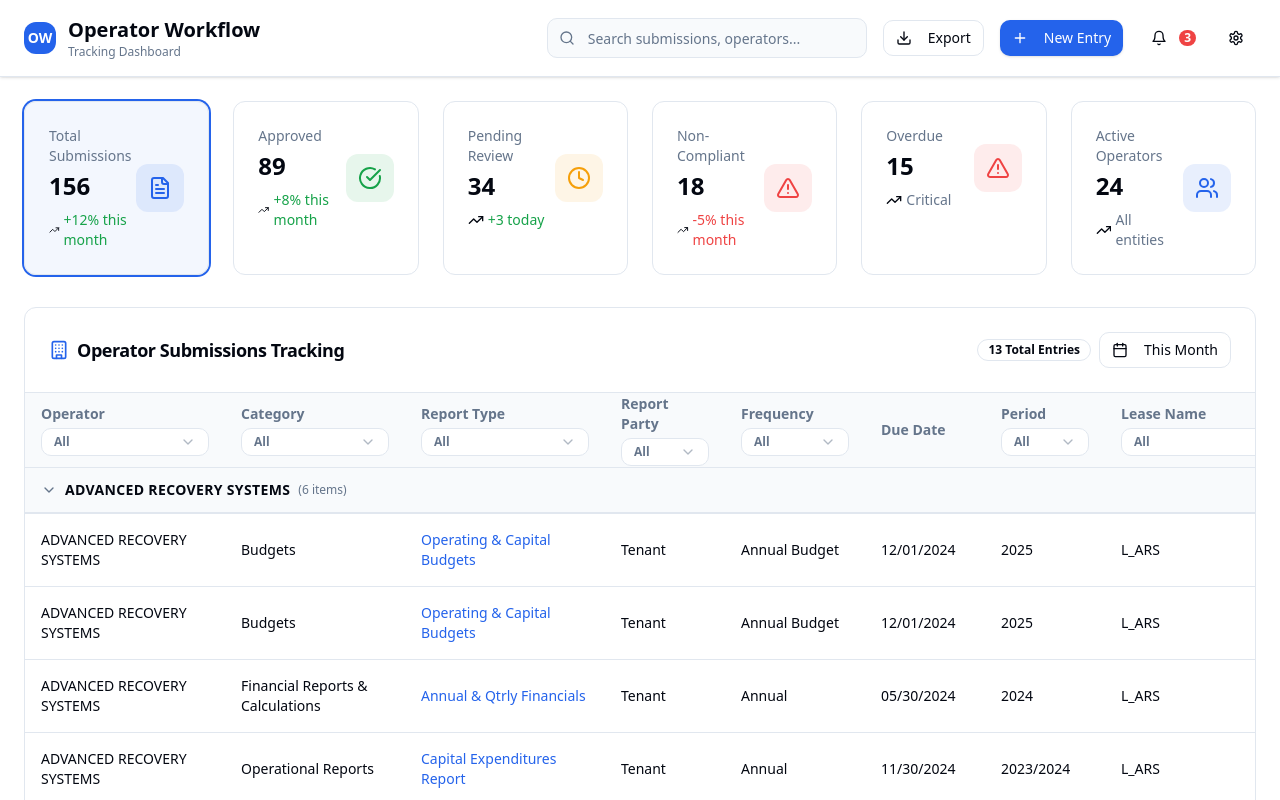
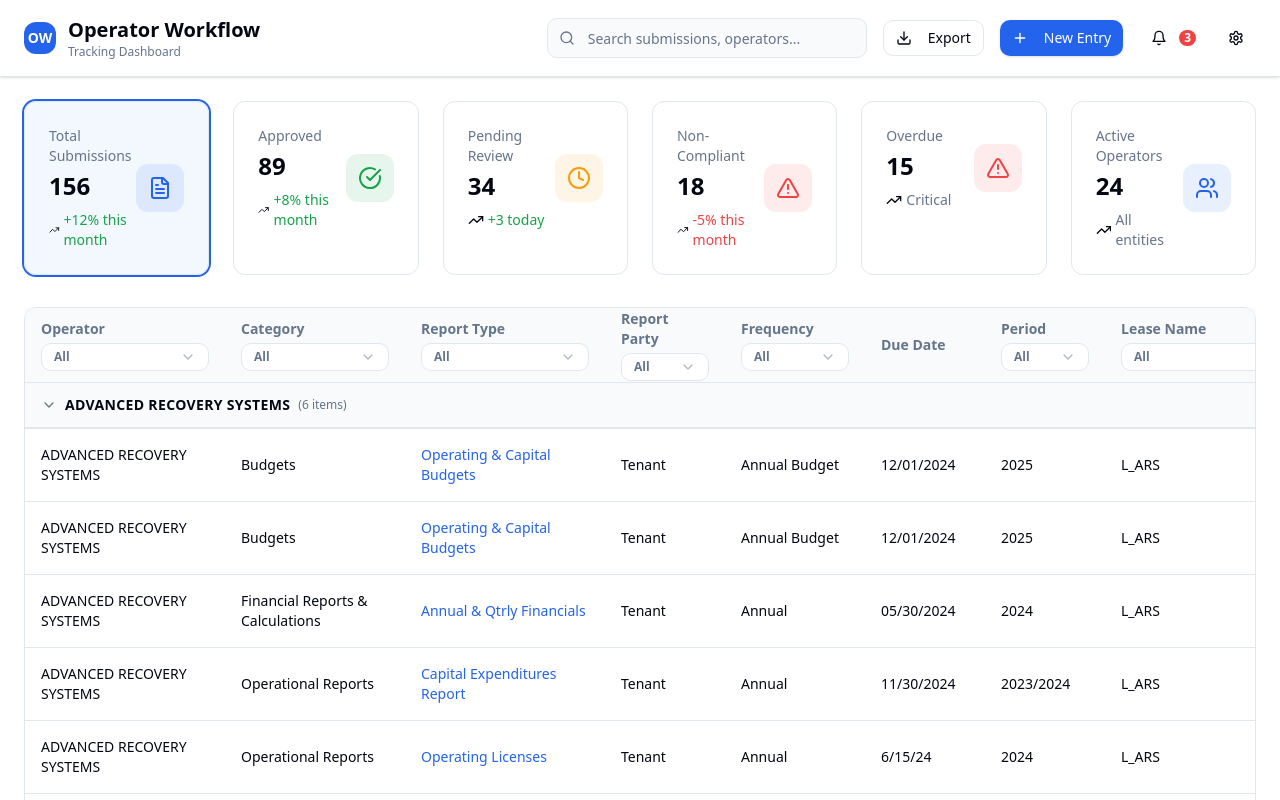
Before and after one commit to sipsoh/operator-admin-dashboard, a React (Vite) app: page / in a window 1280 px wide. Shown: the top 800 px of the page. Built offline with nearby package versions, Linux system fonts and the light colour scheme.

Commit message:
Remove total entries row
Remove the "13 Total Entries" row from the dashboard header.

```diff
--- a/src/components/SubmissionTable.tsx
+++ b/src/components/SubmissionTable.tsx
@@ -440,23 +440,6 @@ export const SubmissionTable = ({
 
   return (
     <Card className="shadow-card">
-      <CardHeader className="border-b border-border">
-        <div className="flex items-center justify-between">
-          <CardTitle className="text-lg font-semibold flex items-center">
-            <Building className="h-5 w-5 mr-2 text-primary" />
-            Operator Submissions Tracking
-          </CardTitle>
-          <div className="flex items-center space-x-2">
-            <Badge variant="outline" className="text-xs">
-              {filteredData.length} Total Entries
-            </Badge>
-            <Button variant="outline" size="sm">
-              <Calendar className="h-4 w-4 mr-2" />
-              This Month
-            </Button>
-          </div>
-        </div>
-      </CardHeader>
       <CardContent className="p-0">
         <div className="overflow-x-auto">
           <Table>
```
